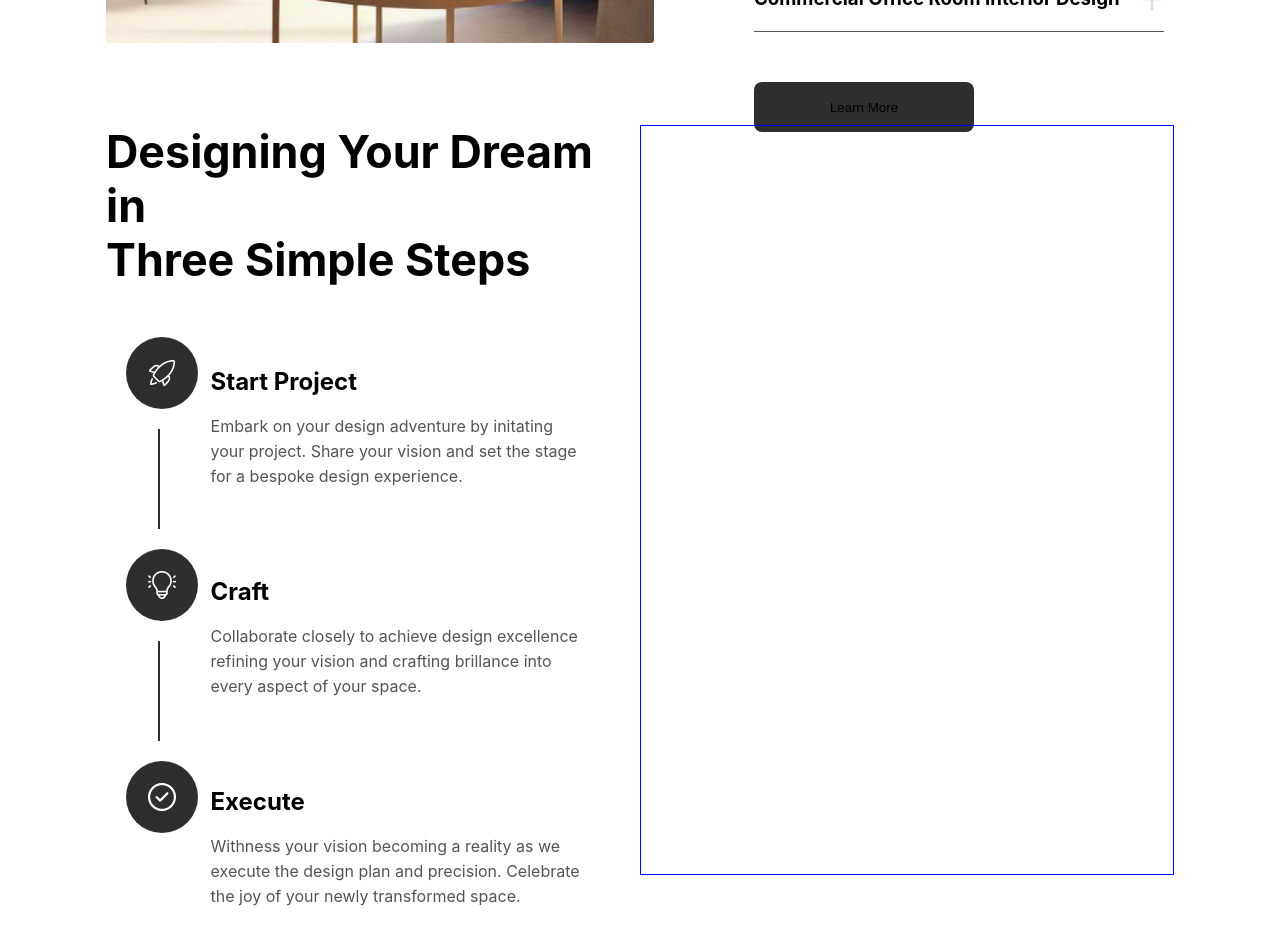
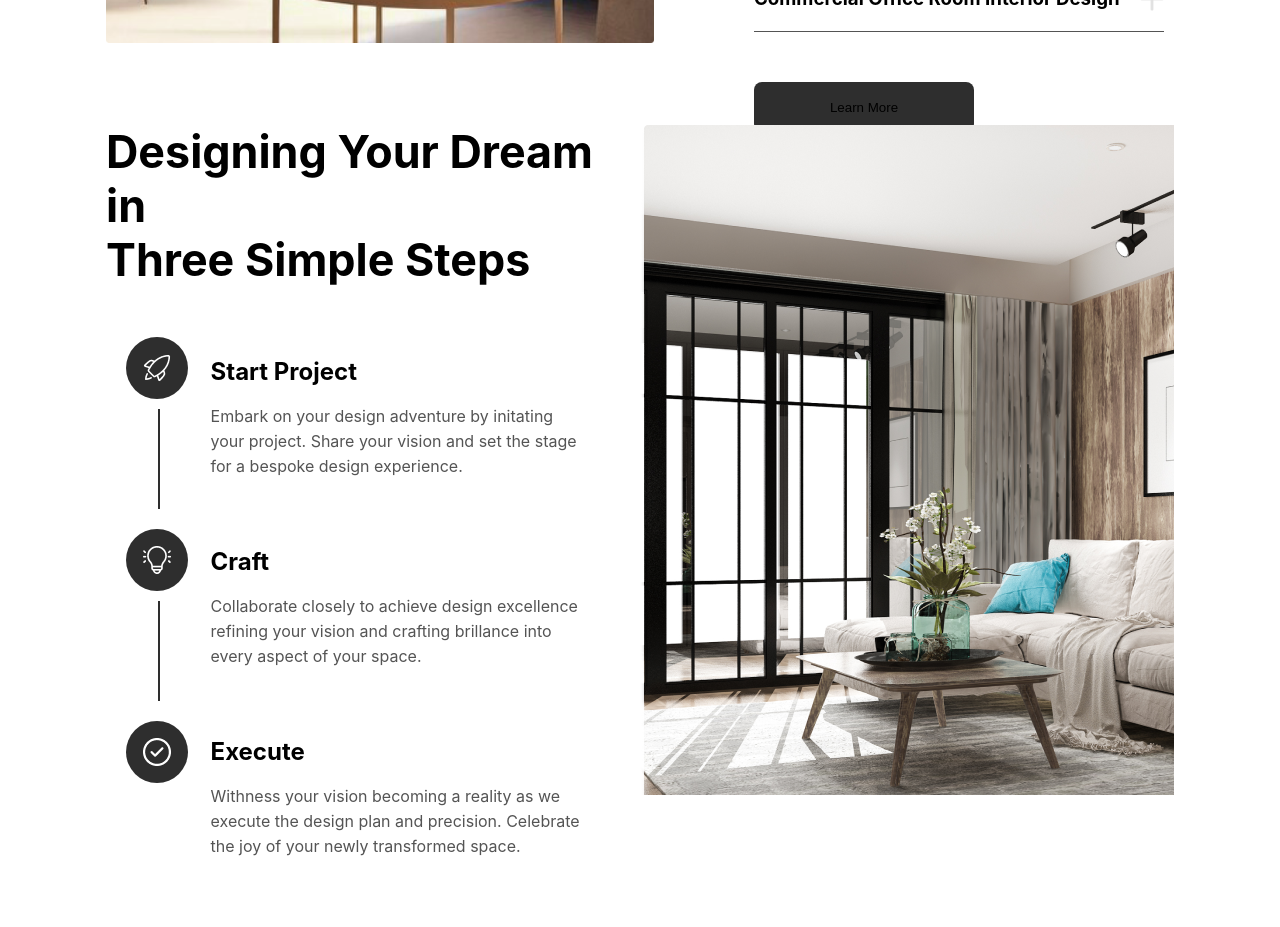
Before and after one commit to Th3-D5-482/VivaDecor-Project-TreeHog, a React (Vite) app: page / in a window 1280 px wide. Shown: the part 1780-2707 px from the top of the page. After the commit the page ends 2657 px from the top, so only its background shows below. Built offline with nearby package versions, Linux system fonts and the light colour scheme.

Commit message:
Th3_D5_482

```diff
--- a/src/components/ProcessSection.css
+++ b/src/components/ProcessSection.css
@@ -1,13 +1,13 @@
 .processSection {
     width: 100%;
-    height: 750px;
+    height: 700px;
     margin-top: 80px;
     display: flex;
     flex-direction: row;
 }
 .processSection .group31 {
     width: 100%;
-    height: 750px;
+    height: 700px;
     display: flex;
     flex-direction: column;
 }
@@ -16,22 +16,22 @@
 }
 .group31 .group31Sec1 {
     width: 100%;
-    height:590px;
+    height:540px;
     margin-top: 50px;
     display: flex;
     flex-direction: row;
 }
 .group31Sec1 .group31Part1 {
     width: 130px;
-    height: 590px;
+    height: 540px;
 }
 .group31 .group31Part2 {
     width: 100%;
-    height: 590px;
+    height: 540px;
 }
 .group31Part1 .group25,.group26,.group27 {
-    width: 72px;
-    height: 72px;
+    width: 62px;
+    height: 62px;
     border-radius: 9999px;
     margin-left: 20px;
 }
@@ -49,23 +49,18 @@
     height: 100px;
     border: 1px solid var(--primary-color);
     margin-left: 50%;
-    margin-top: 20px;
+    margin-top: 10px;
     margin-bottom: 20px;
-}
-.processSection .maskGroup {
-    width: 100%;
-    height: 750px;
-    border: 1px solid blue;
 }
 .group31Part2 .group28, .group29,.group30 {
     width: 100%;
     height: 130px;
 }
 .group31Part2 .group28 {
-    margin-top: 30px;
+    margin-top: 20px;
 }
 .group31Part2 .group29,.group30 {
-    margin-top: 80px;
+    margin-top: 60px;
 }
 .group28 .embarkOn, .group29 .embarkOn, .group30 .embarkOn {
     color: var(--secondary-color);
@@ -74,3 +69,8 @@
 .group28 .embarkOn p, .group29 .embarkOn p, .group30 .embarkOn p {
     margin-bottom: 5px;
 }
+.processSection .maskGroup {
+    width: 100%;
+    height: 670px;
+    background: url('../assets/maskGroup1.png') no-repeat;
+}
--- a/src/components/ProcessSection.jsx
+++ b/src/components/ProcessSection.jsx
@@ -40,9 +40,7 @@ function ProcessSection() {
                         </div>
                     </div>
                 </div>
-                <div className ="maskGroup">
-                    {/* <img src ={maskGroup1}/> */}
-                </div>
+                <div className ="maskGroup"></div>
             </main>
         </>
     );
```
